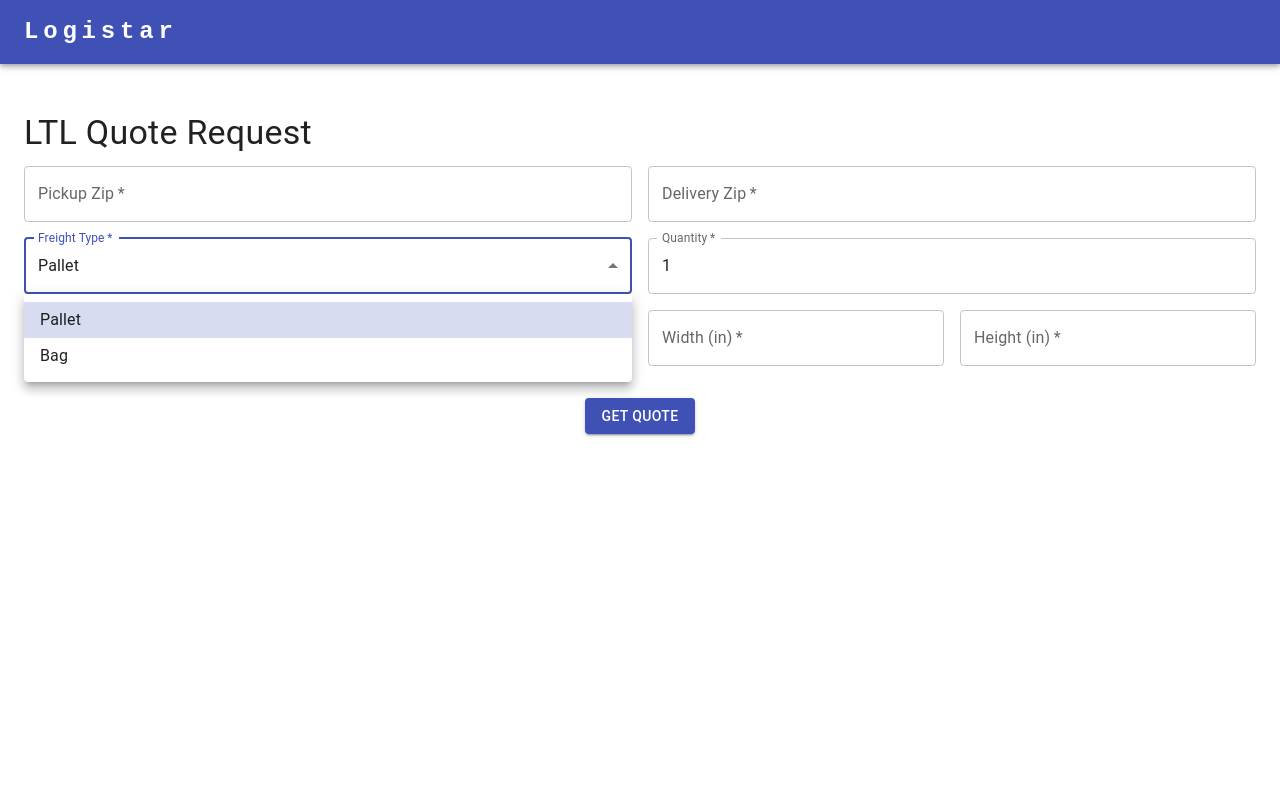
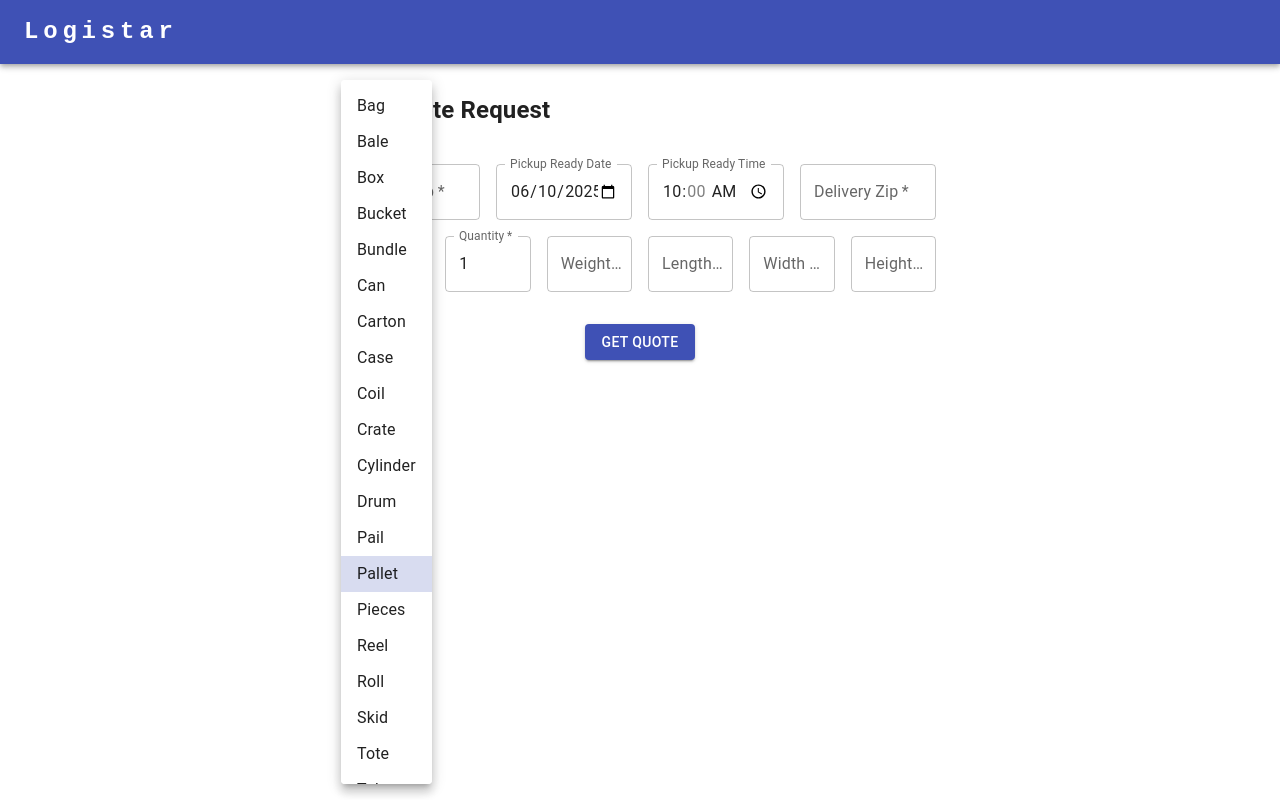
Before and after one commit to Jeff-git-li/ltl-quote-tool, a React (Vite) app in the folder client/: page / in a window 1280 px wide. Both pictures are taken after a click on the element "Pallet". Built offline with nearby package versions, Linux system fonts and the light colour scheme.

Commit message:
Updated quote form format and layout

```diff
--- a/client/src/App.jsx
+++ b/client/src/App.jsx
@@ -4,7 +4,7 @@ import { indigo, amber } from '@mui/material/colors'
 import { createTheme } from "@mui/material/styles";
 
 import NavBar from './components/NavBar';
-import HomePage from './pages/HomePage';
+import QuotePage from './pages/QuotePage';
 
 // createTheme enables you to customize the look and feel of your app past the default
 // in this case, we only change the color scheme
@@ -26,7 +26,7 @@ export default function App() {
       <BrowserRouter>
         <NavBar />
         <Routes>
-          <Route path="/" element={<HomePage />} />
+          <Route path="/" element={<QuotePage />} />
         </Routes>
       </BrowserRouter>
     </ThemeProvider>
--- a/client/src/components/QuoteForm.jsx
+++ b/client/src/components/QuoteForm.jsx
@@ -1,10 +1,8 @@
-import React from 'react';
 import {
   Grid,
   TextField,
   MenuItem,
   Button,
-  Typography,
 } from '@mui/material';
 
 export default function QuoteForm({ form, setForm, handleSubmit }) {
@@ -12,37 +10,54 @@ export default function QuoteForm({ form, setForm, handleSubmit }) {
     setForm({ ...form, [e.target.name]: e.target.value });
   };
 
+  // Type of this cargo. Can be: Bag, Bale, Box, Bucket,
+  // Bundle, Can, Carton, Case, Coil, Crate, Cylinder, Drum,
+  // Pail, Pallet, Pieces, Reel, Roll, Skid, Tote, or Tube
+  const cargoType = [
+    {value: 'Bag'},
+    {value: 'Bale'},
+    {value: 'Box'},
+    {value: 'Bucket'},
+    {value: 'Bundle'},
+    {value: 'Can'},
+    {value: 'Carton'},
+    {value: 'Case'},
+    {value: 'Coil'},
+    {value: 'Crate'},
+    {value: 'Cylinder'},
+    {value: 'Drum'},
+    {value: 'Pail'},
+    {value: 'Pallet'},
+    {value: 'Pieces'},
+    {value: 'Reel'},
+    {value: 'Roll'},
+    {value: 'Skid'},
+    {value: 'Tote'},
+    {value: 'Tube'},
+  ]
+
   return (
     <>
-      <Typography variant="h4" gutterBottom>
-        LTL Quote Request
-      </Typography>
+      <form onSubmit={handleSubmit}>
+        <Grid container spacing={2} sx={{
+            justifyContent: "center",
+            alignItems: "center",
+            px: 40
+        }}
+        >
+        <Grid item xs={12}><h2>LTL Quote Request</h2></Grid>
 
-      <form onSubmit={handleSubmit}>
-        <Grid container spacing={2}>
-          <Grid item xs={6}>
-            <TextField label="Pickup Zip" name="pickupZip" fullWidth required value={form.pickupZip} onChange={handleChange} />
-          </Grid>
-          <Grid item xs={6}>
-            <TextField label="Delivery Zip" name="deliveryZip" fullWidth required value={form.deliveryZip} onChange={handleChange} />
+          <Grid item xs={3}>
+            <TextField
+              label="Pickup Zip"
+              name="pickupZip"
+              required
+              value={form.pickupZip}
+              onChange={handleChange} />
           </Grid>
 
-          {/*
 
-          <Grid item xs={6}>
-            <TextField label="Pickup Open Time" name="pickupOpenTime" fullWidth value={form.pickupOpenTime} onChange={handleChange} />
-          </Grid>
-          <Grid item xs={6}>
-            <TextField label="Pickup Close Time" name="pickupCloseTime" fullWidth value={form.pickupCloseTime} onChange={handleChange} />
-          </Grid>
-          <Grid item xs={6}>
-            <TextField label="Delivery Open Time" name="deliveryOpenTime" fullWidth value={form.deliveryOpenTime} onChange={handleChange} />
-          </Grid>
-          <Grid item xs={6}>
-            <TextField label="Delivery Close Time" name="deliveryCloseTime" fullWidth value={form.deliveryCloseTime} onChange={handleChange} />
-          </Grid>
-
-          <Grid item xs={6}>
+          <Grid item xs={3}>
             <TextField
               label="Pickup Ready Date"
               type="date"
@@ -53,42 +68,79 @@ export default function QuoteForm({ form, setForm, handleSubmit }) {
               onChange={handleChange}
             />
           </Grid>
-          <Grid item xs={6}>
-            <TextField label="Pickup Ready Time" name="pickupReadyTime" fullWidth value={form.pickupReadyTime} onChange={handleChange} />
+          <Grid item xs={3}>
+            <TextField
+              label="Pickup Ready Time"
+              type='time'
+              name="pickupReadyTime"
+              inputProps={{
+                step: 3600  // 3600 seconds = 1 hour
+              }}
+              fullWidth
+              InputLabelProps={{ shrink: true }}
+              value={form.pickupReadyTime}
+              onChange={handleChange} />
           </Grid>
 
+          <Grid item xs={3}>
+            <TextField
+              label="Delivery Zip"
+              name="deliveryZip"
+              required
+              value={form.deliveryZip}
+              onChange={handleChange} />
+          </Grid>
+
+          {/*
+
+          <Grid item xs={3}>
+            <TextField label="Pickup Open Time" type="time" name="pickupOpenTime" value={form.pickupOpenTime} onChange={handleChange} />
+          </Grid>
+          <Grid item xs={3}>
+            <TextField label="Pickup Close Time" type="time" name="pickupCloseTime" value={form.pickupCloseTime} onChange={handleChange} />
+          </Grid>
+          <Grid item xs={3}>
+            <TextField label="Delivery Open Time" type="time" name="deliveryOpenTime" value={form.deliveryOpenTime} onChange={handleChange} />
+          </Grid>
+          <Grid item xs={3}>
+            <TextField label="Delivery Close Time" type="time" name="deliveryCloseTime" fullWidth value={form.deliveryCloseTime} onChange={handleChange} />
+          </Grid>
 
           */}
 
-          <Grid item xs={6}>
+
+          <Grid item xs={2}>
             <TextField
               select
               label="Freight Type"
               name="type"
+              required
               fullWidth
-              required
               value={form.type}
               onChange={handleChange}
             >
-              <MenuItem value="Pallet">Pallet</MenuItem>
-              <MenuItem value="Bag">Bag</MenuItem>
+                {cargoType.map((option) => (
+                    <MenuItem key={option.value} value={option.value}>
+                        {option.value}
+                    </MenuItem>
+                ))}
             </TextField>
           </Grid>
-          <Grid item xs={6}>
-            <TextField label="Quantity" name="quantity" type="number" required fullWidth value={form.quantity} onChange={handleChange} />
+          <Grid item xs={2}>
+            <TextField label="Quantity" name="quantity" type="number" required value={form.quantity} onChange={handleChange} />
           </Grid>
 
-          <Grid item xs={3}>
-            <TextField label="Weight (lbs)" name="weight" type="number" required fullWidth onChange={handleChange} />
+          <Grid item xs={2}>
+            <TextField label="Weight (lbs)" name="weight" type="number" required onChange={handleChange} />
           </Grid>
-          <Grid item xs={3}>
-            <TextField label="Length (in)" name="length" type="number" required fullWidth onChange={handleChange} />
+          <Grid item xs={2}>
+            <TextField label="Length (in)" name="length" type="number" required onChange={handleChange} />
           </Grid>
-          <Grid item xs={3}>
-            <TextField label="Width (in)" name="width" type="number" required fullWidth onChange={handleChange} />
+          <Grid item xs={2}>
+            <TextField label="Width (in)" name="width" type="number" required onChange={handleChange} />
           </Grid>
-          <Grid item xs={3}>
-            <TextField label="Height (in)" name="height" type="number" required fullWidth onChange={handleChange} />
+          <Grid item xs={2}>
+            <TextField label="Height (in)" name="height" type="number" required onChange={handleChange} />
           </Grid>
 
           <Grid item xs={12} textAlign="center" sx={{ mt: 2 }}>
--- a/client/src/pages/HomePage.jsx
+++ b/client/src/pages/QuotePage.jsx
@@ -6,16 +6,17 @@ import { Container } from '@mui/material';
 
 export default function HomePage() {
   const tomorrow = new Date(Date.now() + 86400000).toISOString().split('T')[0];
+  const formatTime = (t) => t.replace(':', '').padStart(4, '0');
 
   const [form, setForm] = useState({
     pickupZip: "",
     deliveryZip: "",
-    pickupOpenTime: "1000",
-    pickupCloseTime: "1600",
-    deliveryOpenTime: "1000",
-    deliveryCloseTime: "1600",
+    pickupOpenTime: "10:00",
+    pickupCloseTime: "16:00",
+    deliveryOpenTime: "10:00",
+    deliveryCloseTime: "16:00",
     pickupReadyDate: tomorrow,
-    pickupReadyTime: "1000",
+    pickupReadyTime: "10:00",
     type: "Pallet",
     quantity: 1,
     weight: 0,
@@ -26,14 +27,21 @@ export default function HomePage() {
 
   const [quote, setQuote] = useState(null);
 
-  const handleChange = (e) => {
-    setForm({ ...form, [e.target.name]: e.target.value });
-  };
-
   const handleSubmit = async (e) => {
     e.preventDefault();
+
+    // Format time fields
+    const payload = {
+      ...form,
+      pickupOpenTime: formatTime(form.pickupOpenTime),
+      pickupCloseTime: formatTime(form.pickupCloseTime),
+      deliveryOpenTime: formatTime(form.deliveryOpenTime),
+      deliveryCloseTime: formatTime(form.deliveryCloseTime),
+      pickupReadyTime: formatTime(form.pickupReadyTime),
+    };
+
     try {
-      const res = await axios.post('http://localhost:5001/api/quote', form);
+      const res = await axios.post('http://localhost:5001/api/quote', payload);
       setQuote(res.data);
     } catch (error) {
       console.error(error);
@@ -41,17 +49,9 @@ export default function HomePage() {
     }
   };
 
-  const required = (label) => (
-    <><span style={{ color: 'red' }}>*</span> {label}</>
-  );
+  return (
+    <Container maxWidth={false} sx={{ px: 4, py: 1 }}>
 
-  const columns = [
-    { field: 'provider', headerName: 'Provider' },
-    { field: 'price', headerName: 'Price' }
-  ]
-
-  return (
-    <Container maxWidth={false} sx={{ px: 4, py: 6 }}>
       <QuoteForm form={form} setForm={setForm} handleSubmit={handleSubmit} />
       {quote?.data?.rates?.length > 0 && <QuoteResultsTable rates={quote.data.rates} />}
     </Container>
```
Also changed, not shown: 1 other file (tests, documents, lock files or other folders).
